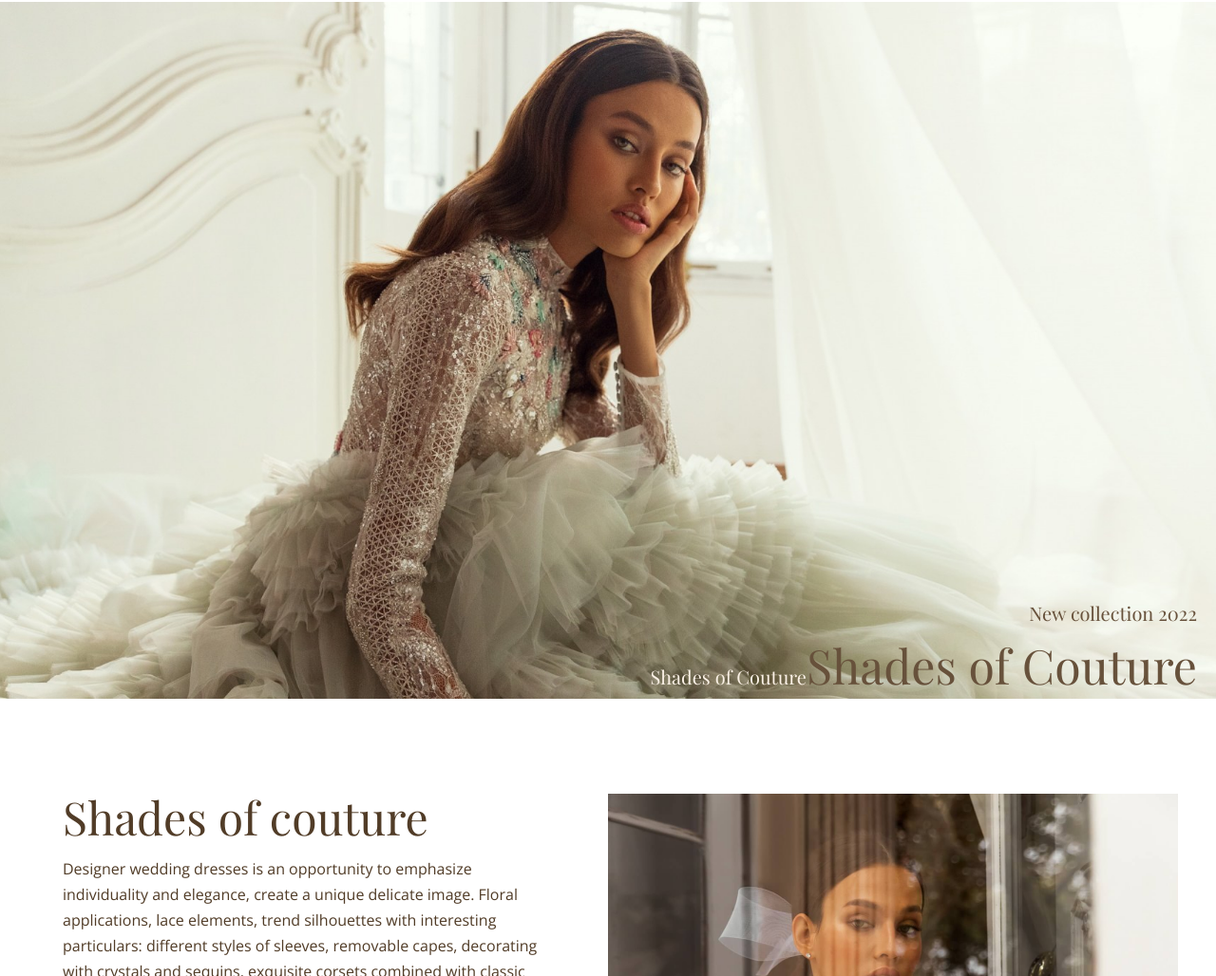
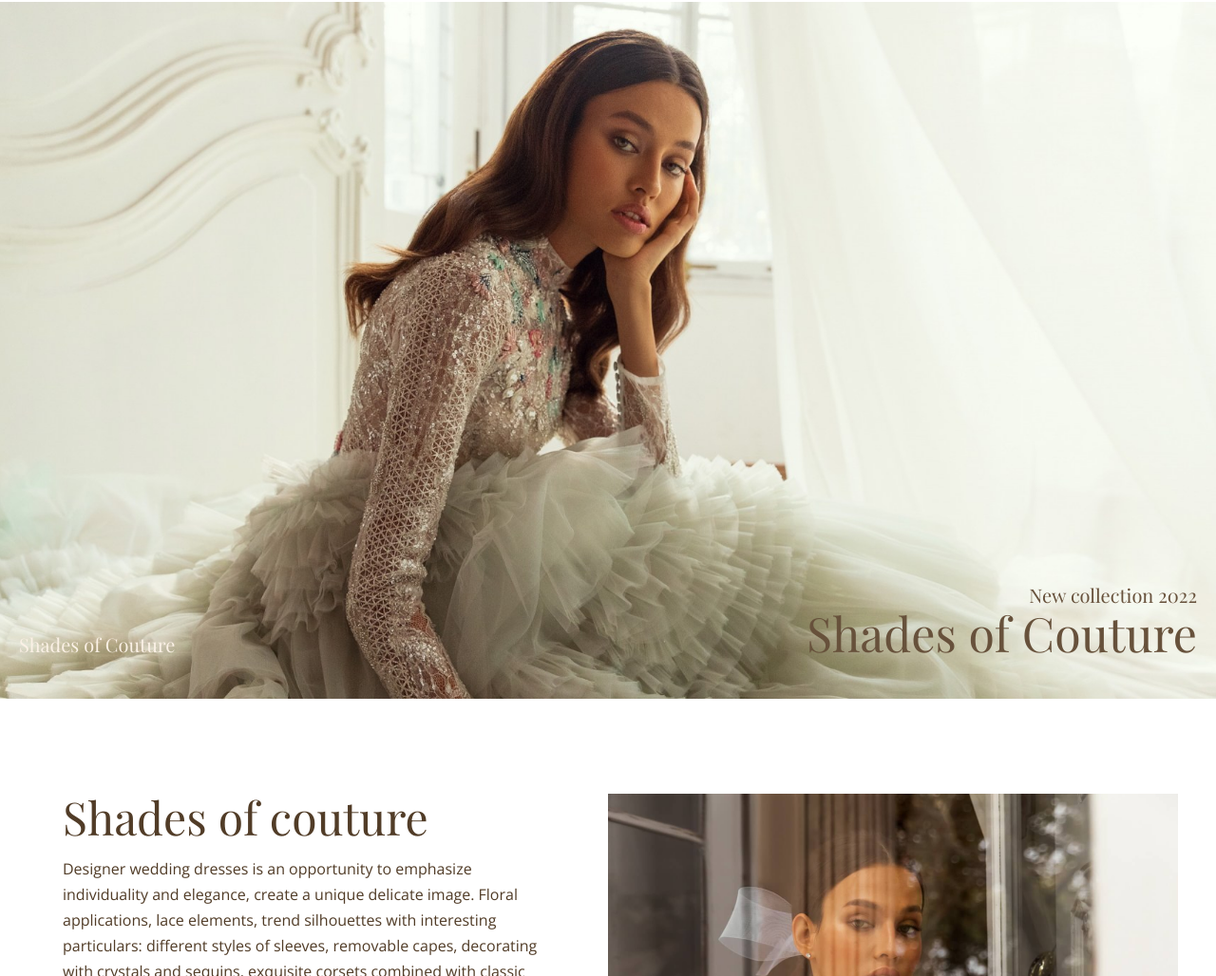
Before and after one commit to AmbeMO/luceSposa, a plain HTML site: page project/index.html in a window 1280 px wide. Shown: the part 72-1100 px from the top of the page at 95% size. Drawn offline with nearby package versions, Linux system fonts and the light colour scheme.

Commit message:
end nav & header  10 min

```diff
--- a/project/#source/css/style.scss
+++ b/project/#source/css/style.scss
@@ -23,7 +23,6 @@ nav{
 	display: flex;
 	justify-content: space-between;
 	align-items:center;
-
 	color:  #67513B;
 
 }
@@ -55,18 +54,22 @@ header{
 
 }
 .header__row {
-
+    width: 100%;
 }
 .header__row-right {
 	font-size: 20px;
 	display: flex;
 	justify-content: flex-end;
-	padding: 10px 20px;
+	padding: 0px 20px;
+
 }
 .header__row-shades {
+		display: flex;
+		justify-content: space-between;
 	ul{
+		width: 100%;
 		font-size: 50px;
-		padding: 10px 20px;
+		padding: 5px 20px 44px 20px;
 		display: flex;
 		justify-content: space-between;
 		align-items: flex-end;
```
Also changed, not shown: project/css/style.css.
